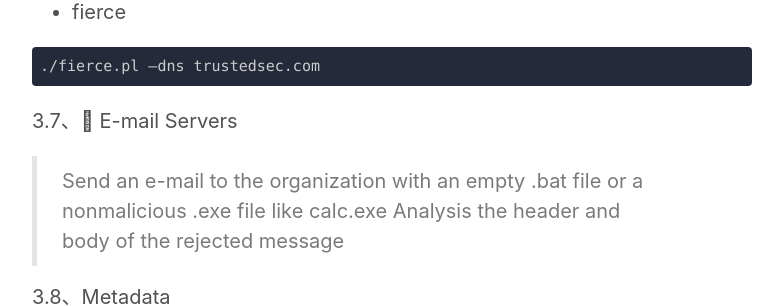
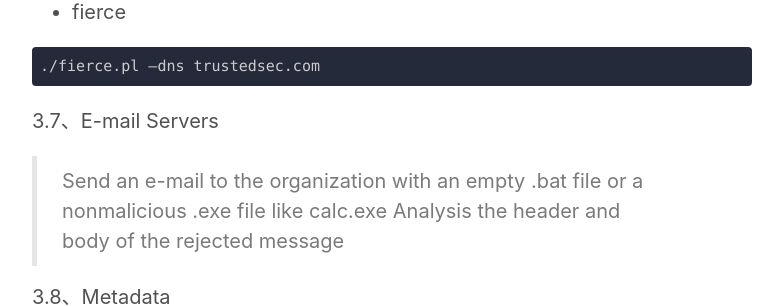
Before and after one commit to victor-infosec/victor-infosec.github.io, a Jekyll site: the page built from _posts/books/The-Basics-of-Hacking-and-Penetration-Testing/2018-04-05-The-Basics-of-Hacking-and-Penetration-Testing-Part2.md, in a window 1280 px wide and 900 px high, scrolled down 3224 px. Shown: the part 151-457 px from the top of the window, without its empty margins (248-1031 px from the left). Built offline with Jekyll 4.4.1, drawn with Linux system fonts in a browser that asks for light colours; nearby versions of some CDN libraries; some web fonts are replaced; library files that are not in the unit come from our copies.

Commit message:
20180406

````diff
--- a/_posts/books/The-Basics-of-Hacking-and-Penetration-Testing/2018-04-05-The-Basics-of-Hacking-and-Penetration-Testing-Part2.md
+++ b/_posts/books/The-Basics-of-Hacking-and-Penetration-Testing/2018-04-05-The-Basics-of-Hacking-and-Penetration-Testing-Part2.md
@@ -114,7 +114,7 @@ dig @192.168.1.23example.com –t AXFR
 ./fierce.pl –dns trustedsec.com
 ```
 
-3.7、	E-mail Servers
+3.7、E-mail Servers
 
 >Send an e-mail to the organization with an empty .bat file or a nonmalicious .exe file like calc.exe
 >Analysis  the header and body of the rejected message
````
